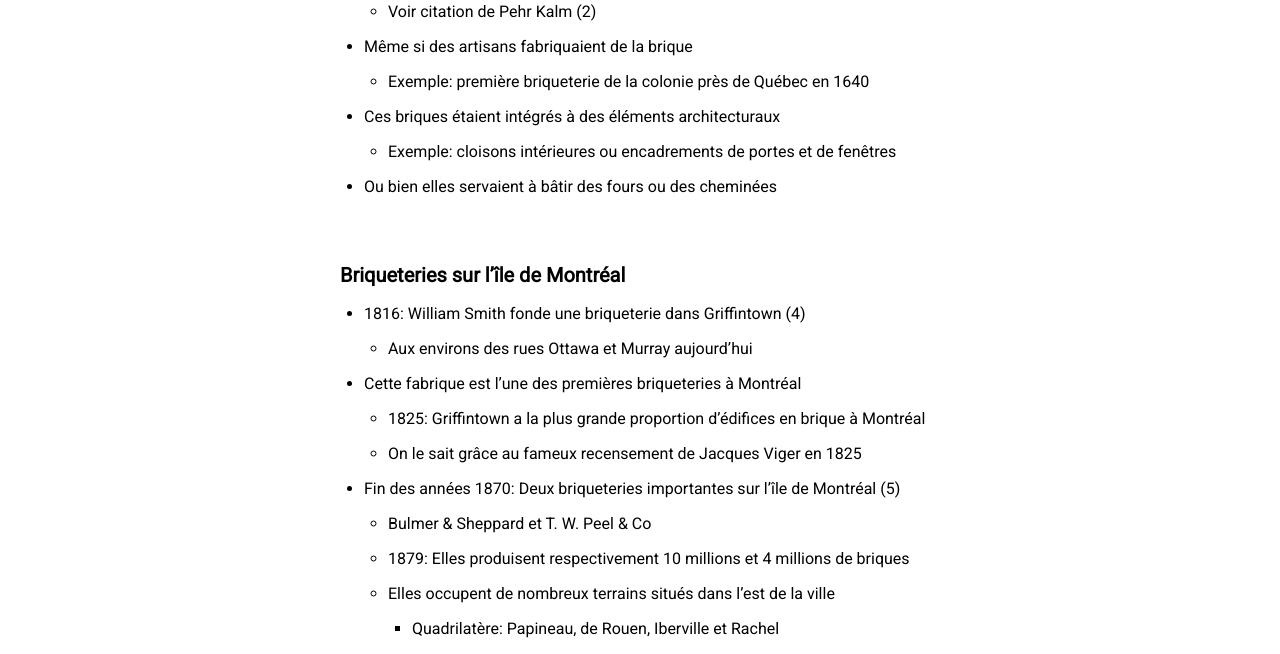
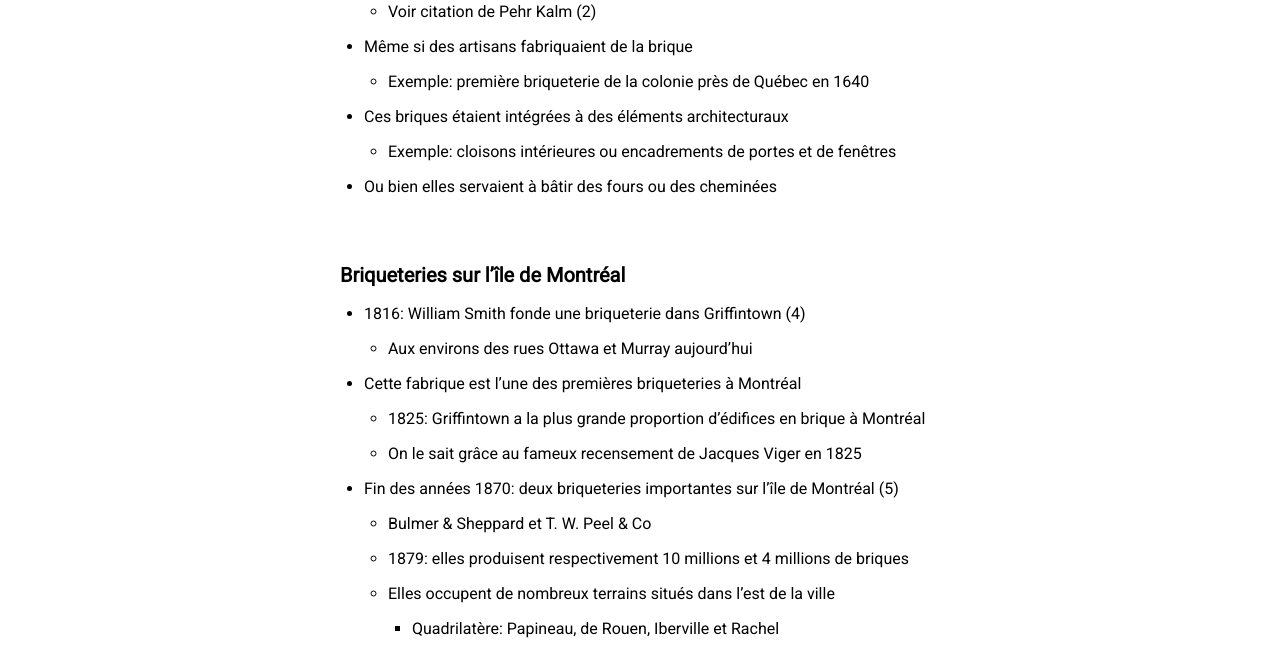
Before and after one commit to sylvainwhite/sylvain-white-dev, a Jekyll site: the page built from _posts/2026-01-30-BriqueÀMontréal.md, in a window 1280 px wide and 900 px high, scrolled down 807 px. Shown: the part 153-807 px from the top of the window. Built offline with Jekyll 4.4.1, drawn with Linux system fonts in a browser that asks for light colours; nearby versions of some CDN libraries.

Commit message:
Fix typos

```diff
--- a/_posts/2026-01-30-BriqueÀMontréal.md
+++ b/_posts/2026-01-30-BriqueÀMontréal.md
@@ -20,7 +20,7 @@ Cette rubrique contient des éléments d'information concernant l'introduction d
     * Voir citation de Pehr Kalm (2)
 * Même si des artisans fabriquaient de la brique
     * Exemple: première briqueterie de la colonie près de Québec en 1640
-* Ces briques étaient intégrés à des éléments architecturaux
+* Ces briques étaient intégrées à des éléments architecturaux
     * Exemple: cloisons intérieures ou encadrements de portes et de fenêtres
 * Ou bien elles servaient à bâtir des fours ou des cheminées
 
@@ -32,9 +32,9 @@ Cette rubrique contient des éléments d'information concernant l'introduction d
 * Cette fabrique est l’une des premières briqueteries à Montréal
     * 1825: Griffintown a la plus grande proportion d'édifices en brique à Montréal
     * On le sait grâce au fameux recensement de Jacques Viger en 1825
-* Fin des années 1870: Deux briqueteries importantes sur l'île de Montréal (5)
+* Fin des années 1870: deux briqueteries importantes sur l'île de Montréal (5)
     * Bulmer & Sheppard et T. W. Peel & Co
-    * 1879: Elles produisent respectivement 10 millions et 4 millions de briques
+    * 1879: elles produisent respectivement 10 millions et 4 millions de briques
     *  Elles occupent de nombreux terrains situés dans l'est de la ville
         * Quadrilatère: Papineau, de Rouen, Iberville et Rachel
     * Rue Sheppard d'après le nom du petit-fils du fondateur de Bulmer & Sheppard
```
